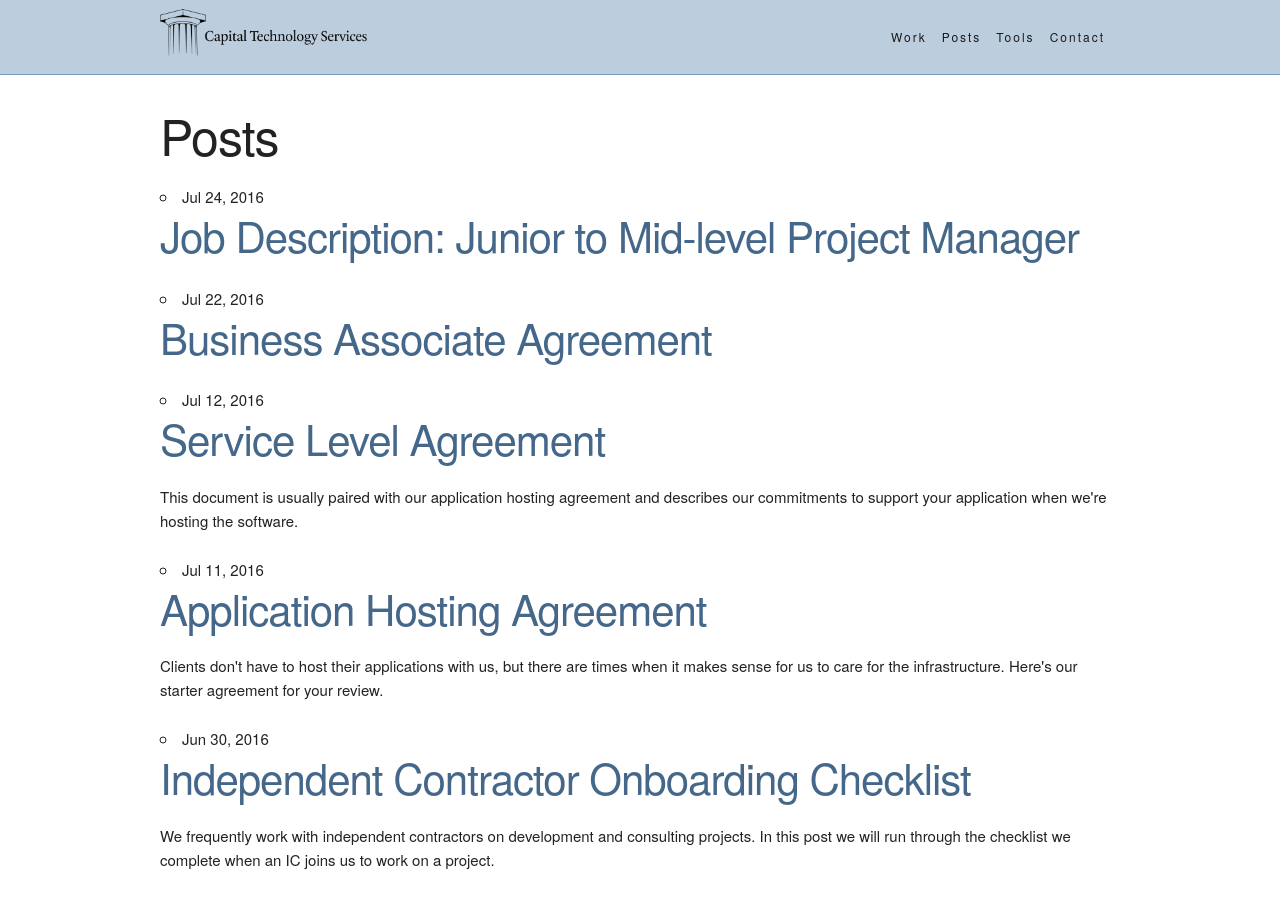
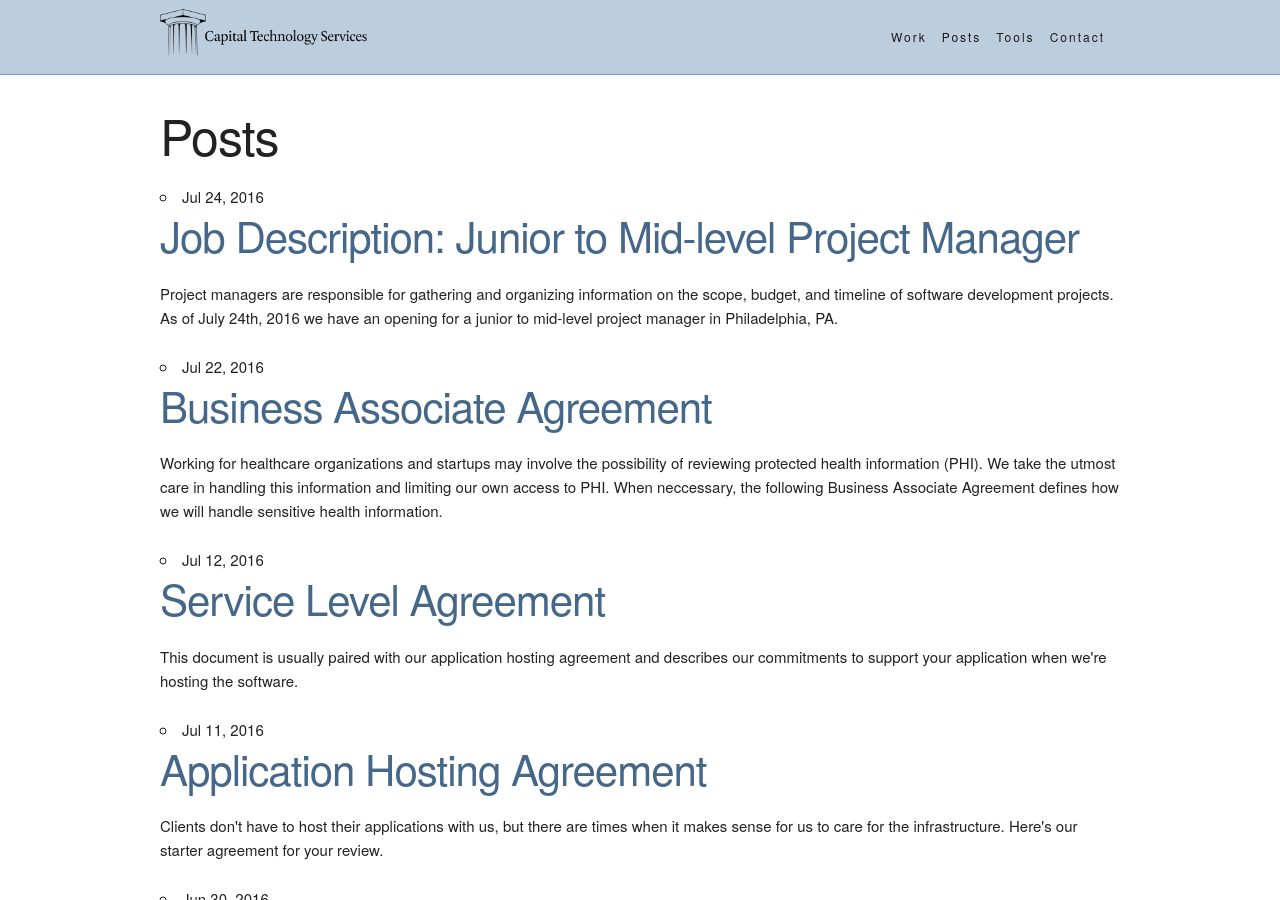
Before and after one commit to jchapin/capitaltechnologyservices.github.io, a Jekyll site: the page built from posts.html, in a window 1280 px wide and 900 px high. Built offline with Jekyll 4.4.1, drawn with Linux system fonts in a browser that asks for light colours; comment, search, counter and statistics services are not loaded.

```diff
--- a/_posts/2016-07-22-business-associate-agreement.md
+++ b/_posts/2016-07-22-business-associate-agreement.md
@@ -2,7 +2,12 @@
 layout: post
 title: 'Business Associate Agreement'
 title_short: 'Business Associate Agreement'
-excerpt: ""
+excerpt: >
+  Working for healthcare organizations and startups may involve the possibility
+  of reviewing protected health information (PHI). We take the utmost care in
+  handling this information and limiting our own access to PHI. When neccessary,
+  the following Business Associate Agreement defines how we will handle
+  sensitive health information.
 contract_effective_date: 'July 22nd, 2016'
 contract_termination_date: 'July 22nd, 2017'
 contract_developer_name: 'Capital Technology Services (Registered as Chapin Technology Service LLC)'
--- a/_posts/2016-07-24-junior-to-mid-level-project-manager-job-description.md
+++ b/_posts/2016-07-24-junior-to-mid-level-project-manager-job-description.md
@@ -2,7 +2,11 @@
 layout: post
 title: 'Job Description: Junior to Mid-level Project Manager'
 title_short: 'Job Description: Junior to Mid-level Project Manager'
-excerpt: ""
+excerpt: >
+  Project managers are responsible for gathering and organizing information on
+  the scope, budget, and timeline of software development projects. As of July
+  24th, 2016 we have an opening for a junior to mid-level project manager in
+  Philadelphia, PA.
 ---
 
 {{ page.excerpt }}
```
Also changed, not shown: other parts of _posts/2016-07-24-junior-to-mid-level-project-manager-job-description.md (+1 -1 lines).
